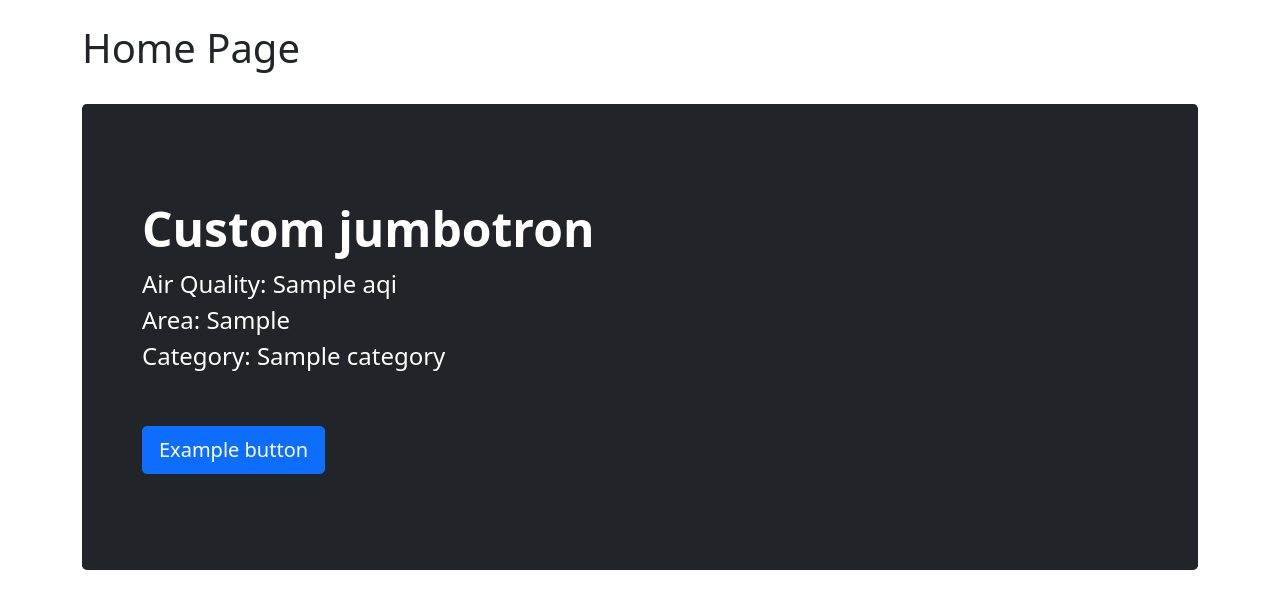
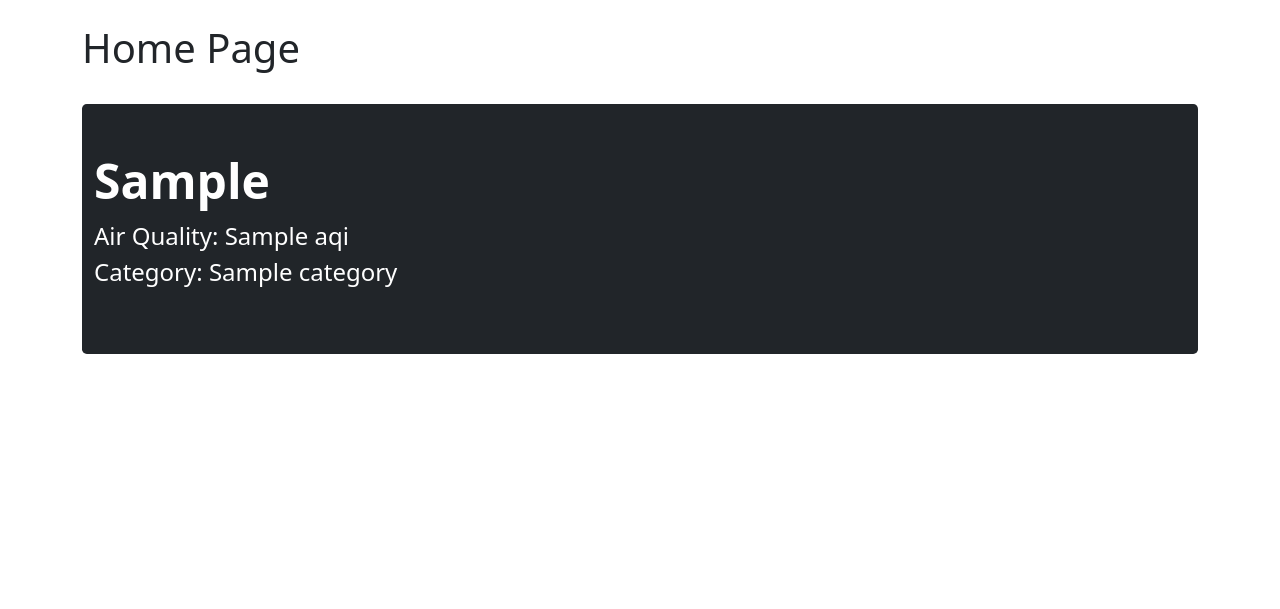
Before and after one commit to SantiagoMGS/Weather_App, a Django app: template lookup/templates/home.html in a window 1280 px wide. Shown: the part 56-665 px from the top of the page. Run offline with Django 3.2, Linux system fonts and the light colour scheme; the template is opened without the code that fills it: most values are stand-ins (such as "Sample title", 1, 10 or a date in 2020).

Commit message:
Add healty AQI

```diff
--- a/lookup/templates/home.html
+++ b/lookup/templates/home.html
@@ -3,27 +3,39 @@
 {% block content %}
 <h1>Home Page</h1>
 <br/>
-<div class="p-5 mb-4 text-white bg-dark rounded-3">
-    <div class="container-fluid py-5">
-      <h1 class="display-5 fw-bold">Custom jumbotron</h1>
-      <p class="col-md-8 fs-4">
+
+
 {% if api %}
 
 {% if api == "Error..." %}
     There was an error, please try again...
 
 {% else %}
-                Air Quality: {{ api.0.AQI }}<br/>
-                Area: {{ api.0.ReportingArea }}<br/>
-                Category: {{ api.0.Category.Name }}<br/><br/>
+    <div class="p-7 mb-4 text-white bg-dark rounded-3">
+      <div class="container-fluid py-5">
+        <h1 class="display-5 fw-bold">{{ api.0.ReportingArea }}</h1>
+        <p class="col-md-8 fs-4">
+          Air Quality: {{ api.0.AQI }} <br/>
+          Category: {{ api.0.Category.Name }}
+        </p>
+        <p>
+          {% if api.0.Category.Name == "Good" %}
+            Good : (0-50) Melo caramelo, Air quality is considered satisfactory, and air pollution poses little or no risk
+          {% elif api.0.Category.Name == "Moderate" %}
+            Moderate: (51-100) Pues bien, Air quality is acceptable, however, for some pollutants there may be a moderate health concern for a very small number of people
+          {% elif api.0.Category.Name == "USG" %}
+            USG: (101-150) Ahi suave, Altough general public is not likely to be affected at this AQI range, people with lung disease, older adults and children are at a
+          {% elif api.0.Category.Name == "Unhealty" %}
+           Unhealty: (151-200) Muy suave, Everyone may begin to experience health effects; members of sensitive groups may experience more serious health effects
+          {% elif api.0.Category.Name == "Very Unhealty" %}
+            Very Unhealty: (201-300) Zonas con eso pa, Health alert: everyone may experience more serious health effects
+          {% elif api.0.Category.Name == "Hazardous" %}
+            Hazardous: (301-500) Uy marica ojo con eso, Health warnings of emergency conditions. The entire population is more likely to be affected
+          {% endif %}
+        </p>
 
+      </div>
+    </div>
 {% endif %}
 {% endif %}
-
-      </p>
-      <button class="btn btn-primary btn-lg" type="button">Example button</button>
-    </div>
-</div>
-
-
 {% endblock %}
```
Lines whose indentation alone changed are shown as unchanged.
